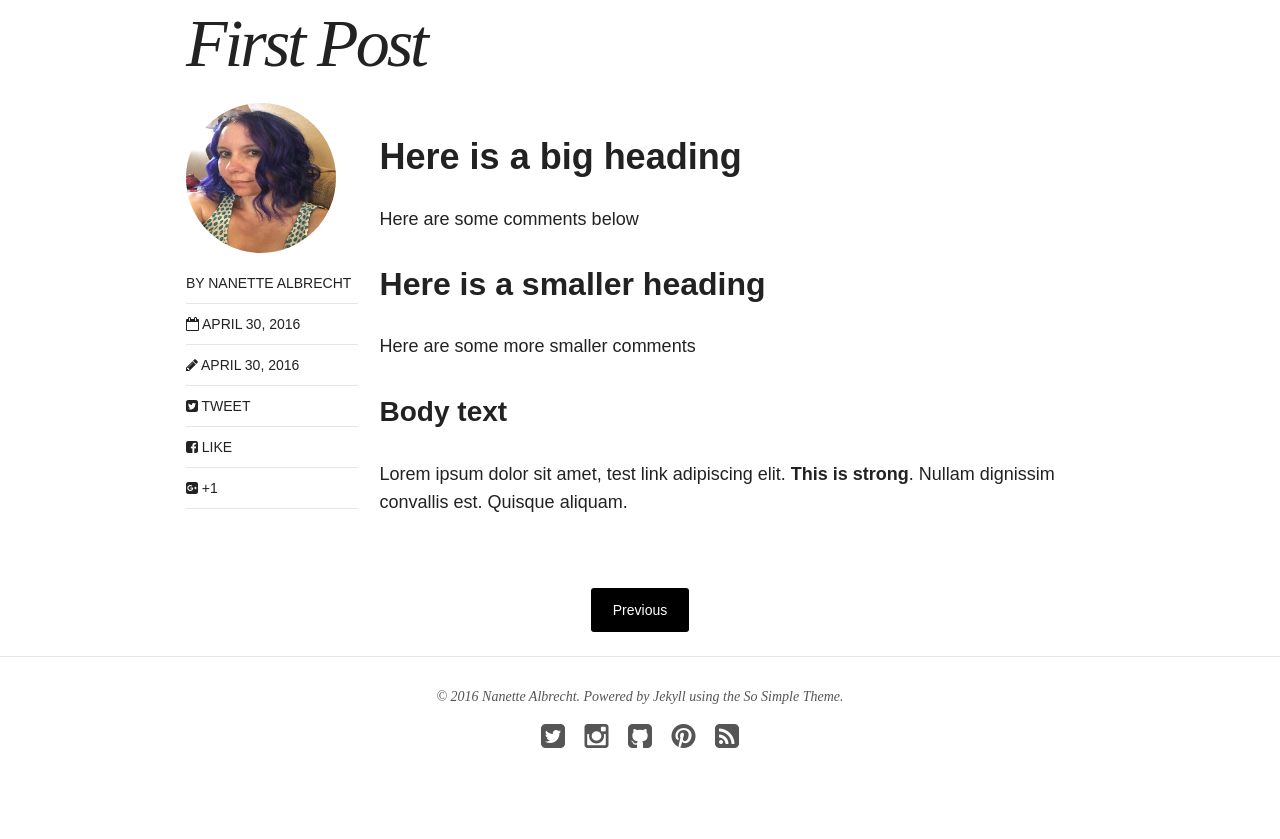
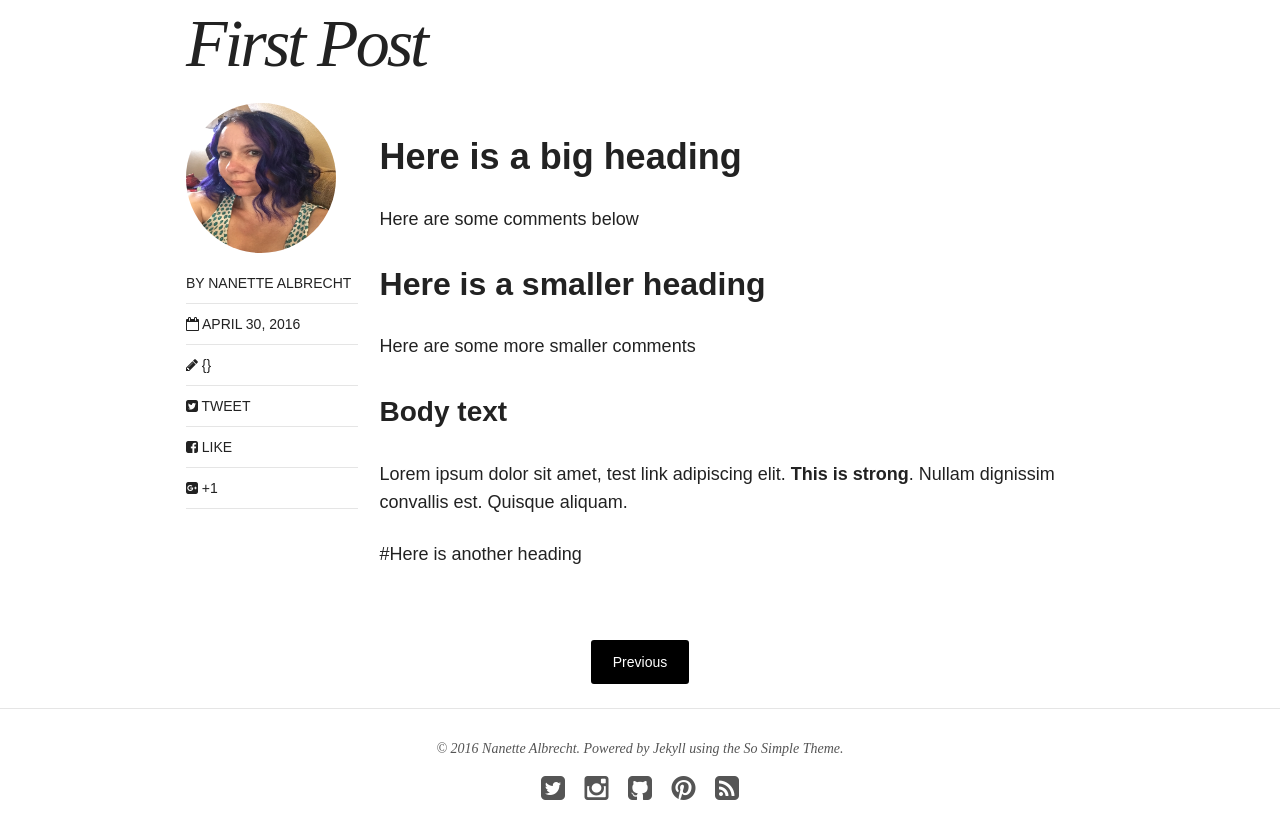
Before and after one commit to vegashat/WindyEwe, a Jekyll site: the page built from _posts/articles/2016-04-30-first-post.md, in a window 1280 px wide and 900 px high, scrolled down 1248 px. Shown: the top 839 px of the window. Built offline with Jekyll 4.4.1, drawn with Linux system fonts in a browser that asks for light colours; nearby versions of some CDN libraries.

Commit message:
Updated 2016-04-30-first-post.md

```diff
--- a/_posts/articles/2016-04-30-first-post.md
+++ b/_posts/articles/2016-04-30-first-post.md
@@ -2,15 +2,17 @@
 layout: post
 title: First Post
 excerpt: "This is the first post that isn't included in the sample"
-modified: 2016-04-30
+modified: {}
 categories: articles
-tags: [sample-post]
+tags:
+  - "sample-post"
 image:
   feature: backdrop.png
   credit: WindyEwe
-  creditlink: http://windyewe.com
+  creditlink: "http://windyewe.com"
 comments: true
 share: true
+published: true
 ---
 
 
@@ -23,3 +25,5 @@ Here are some more smaller comments
 ### Body text
 
 Lorem ipsum dolor sit amet, test link adipiscing elit. **This is strong**. Nullam dignissim convallis est. Quisque aliquam.
+
+#Here is another heading
```
